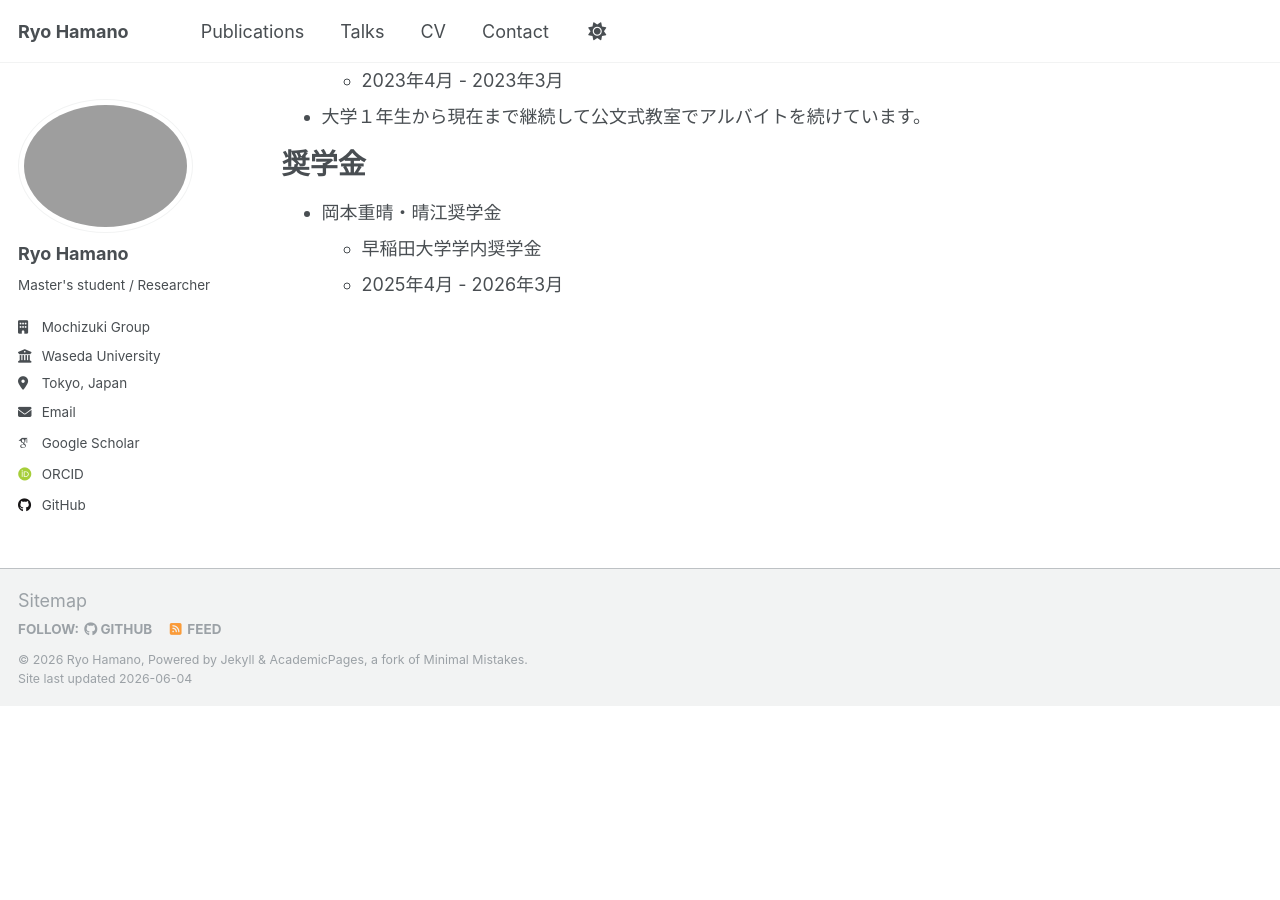
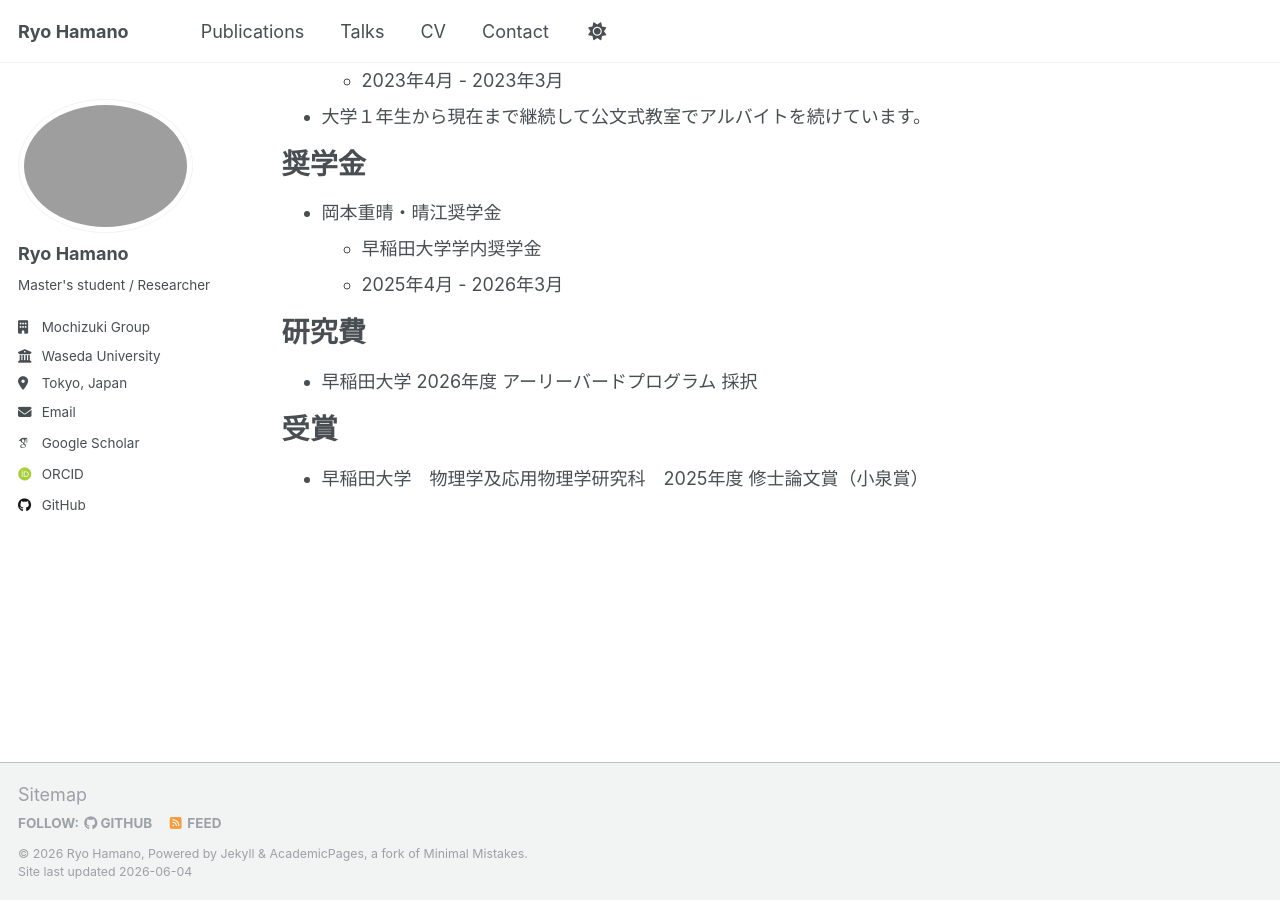
Before and after one commit to ryohamano/ryohamano.github.io, a Jekyll site: the page built from _pages/cv.md, in a window 1280 px wide and 900 px high, scrolled down 942 px. Built offline with Jekyll 4.4.1, drawn with Linux system fonts in a browser that asks for light colours; some web fonts are replaced; before the commit the page ends 1648 px from its top, so only the background shows below that.

Commit message:
Add research funding and award sections to CV

```diff
--- a/_pages/cv.md
+++ b/_pages/cv.md
@@ -52,6 +52,15 @@ redirect_from:
   * 早稲田大学学内奨学金
   * 2025年4月 - 2026年3月
 
+研究費
+=====
+* 早稲田大学 2026年度 アーリーバードプログラム 採択
+
+受賞
+======
+* 早稲田大学　物理学及応用物理学研究科　2025年度 修士論文賞（小泉賞）
+
+
 
 <!-- Publications
 ======
```
